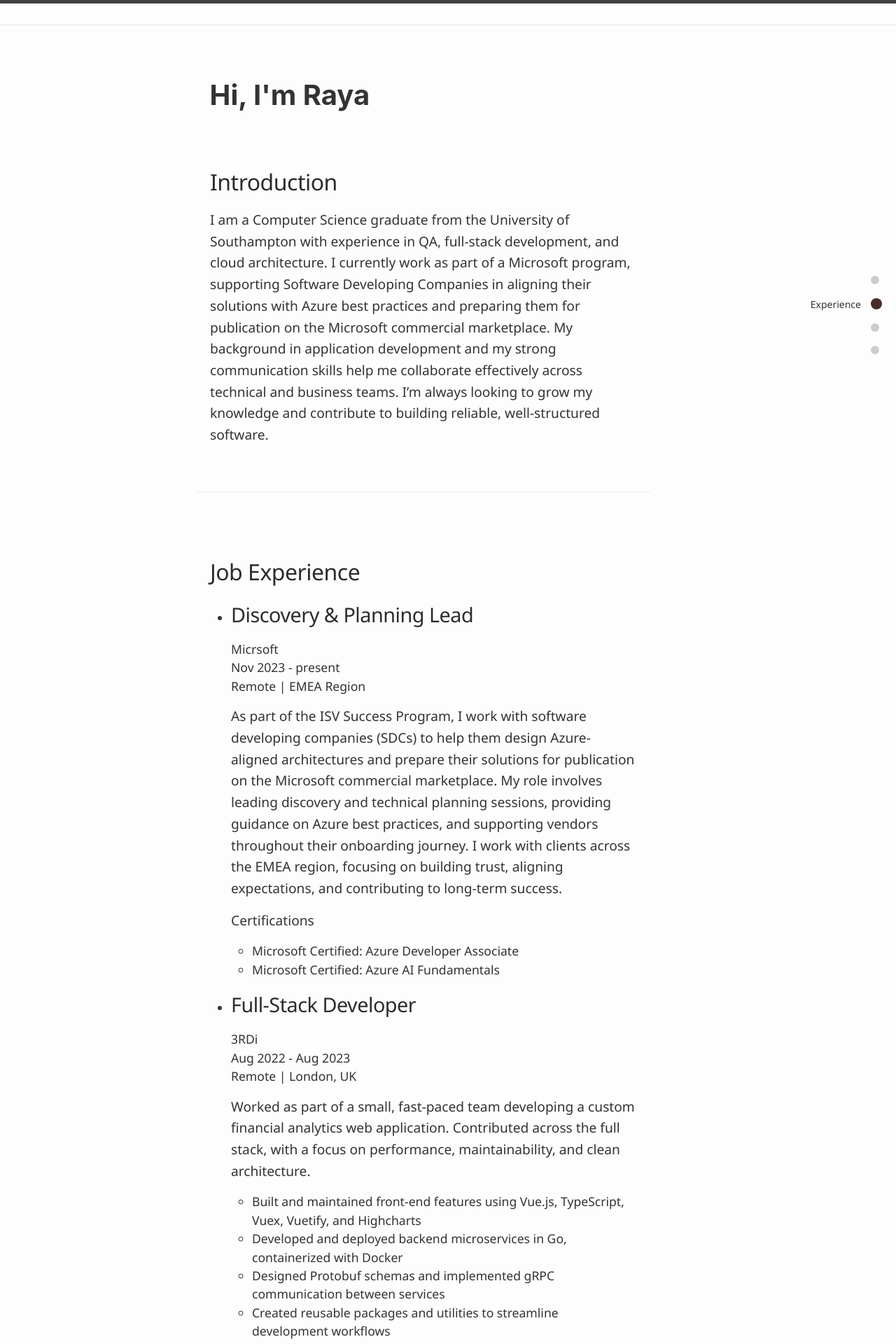
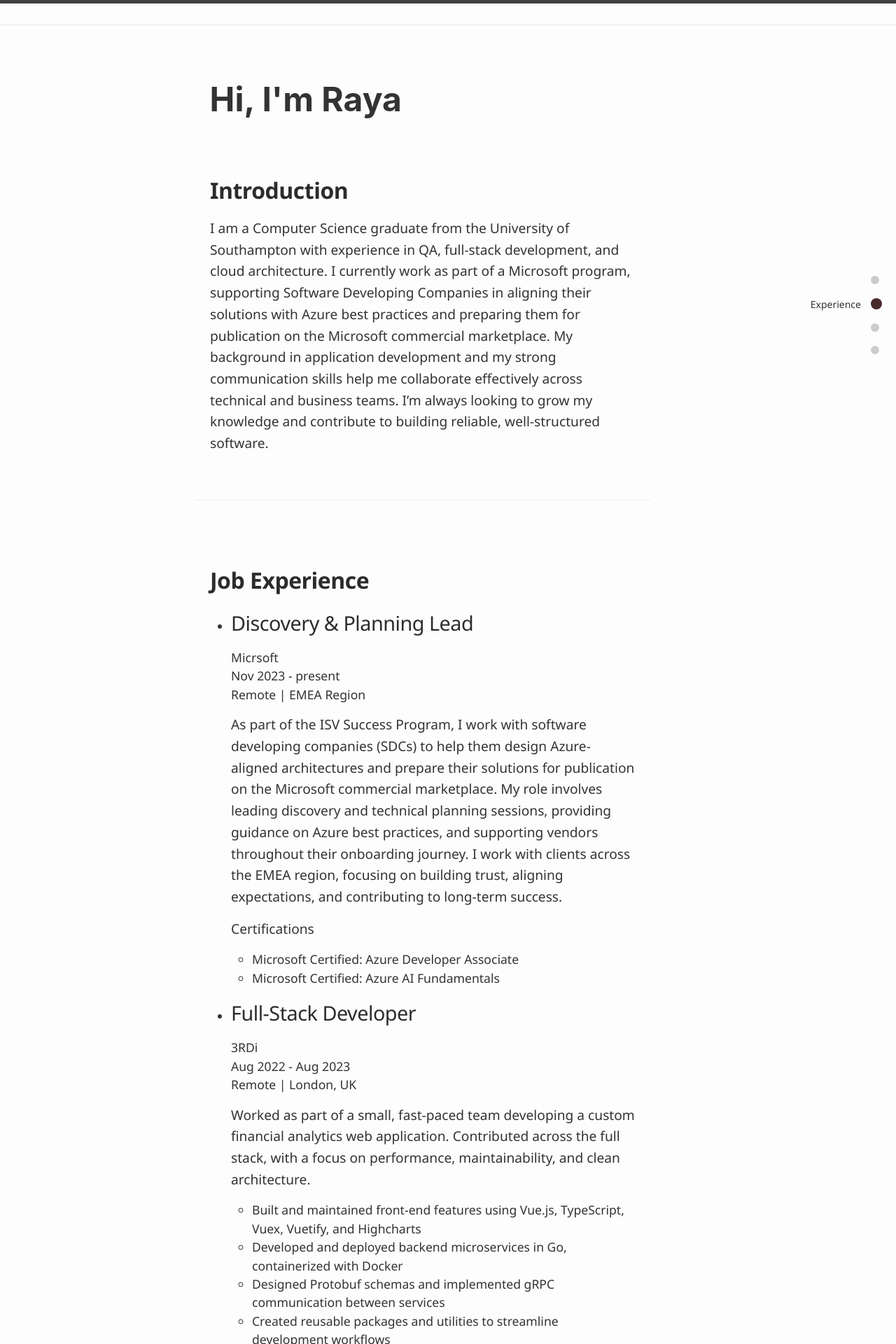
Before and after one commit to xrybrsx/xrybrsx.github.io, a Jekyll site: the page built from index.md, in a window 1280 px wide. Shown: the top 1920 px of the page at 70% size. Built offline with Jekyll 4.4.1, drawn with Linux system fonts in a browser that asks for light colours.

Commit message:
styling of the body

```diff
--- a/assets/main.css
+++ b/assets/main.css
@@ -29,7 +29,7 @@ body {
 
 
 .intro-heading {
-  font-size: 2.5rem;
+  font-size: 3rem;
   font-weight: 700;
   color: #333;
   text-align: match-parent;
@@ -239,7 +239,24 @@ body.scrolled .intro-heading{
   /* Add some bottom padding to the content to prevent overlap */
   body {
     padding-bottom: 60px;
+
   }
+
+  .intro-heading {
+    margin-left: 7%;
+  }
+  p {
+    font-size: 1.1rem !important;  }
+
+  .sections {
+  margin-left: 10px;
+  margin-right: 10px;
+  padding-top: 0px;
+}
+ li p,
+ li li {
+  margin-left: -25px;
+ }
 
   /* Adjust section padding to account for the tab bar */
   .timeline-section {
@@ -260,6 +277,7 @@ body.scrolled .intro-heading{
 h2 {
   font-family: "Segoe UI", serif;
   font-size: 2rem;
+  font-weight: 600 !important;
   margin-bottom: 10px;
   color: #2c2c2c;
   letter-spacing: -0.5px;
@@ -269,6 +287,7 @@ h3 {
   font-family:  "Segoe UI", serif;
   font-size: 1.8rem;
   margin-bottom: 10px;
+  font-weight: 480 !important;
   color: #2c2c2c;
   letter-spacing: -0.5px;
 }
@@ -428,8 +447,8 @@ pre > code {
   .wrapper {
     max-width: -webkit-calc(800px - (30px));
     max-width: calc(800px - (30px));
-    padding-right: 15px;
-    padding-left: 15px;
+    padding-right: 5px;
+    padding-left: 5px;
   }
 }
 
```
